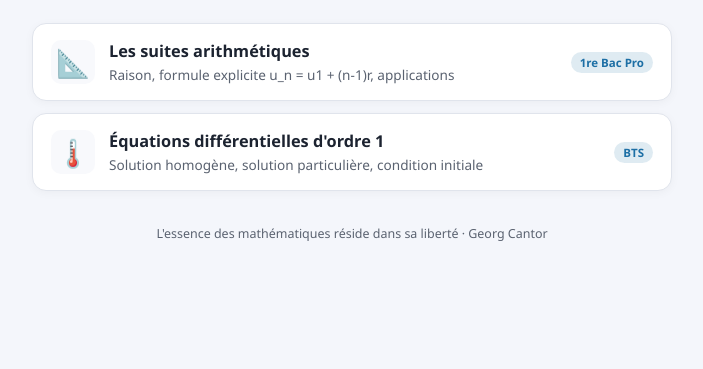
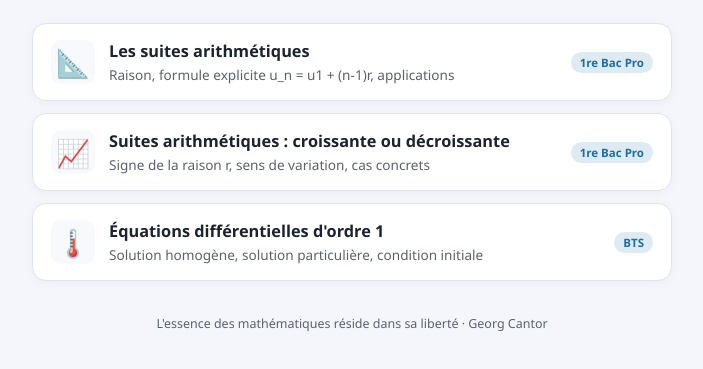
Before and after one commit to jchabrolauvergne-pixel/MSC, a plain HTML site: page maths/index.html in a window 1280 px wide. Shown: the part 125-494 px from the top of the page, without its empty margins (288-991 px from the left). Drawn offline with Linux system fonts and the light colour scheme.

Commit message:
Update index.html

```diff
--- a/maths/index.html
+++ b/maths/index.html
@@ -88,6 +88,13 @@ const quizzes = [
     file: "quiz-suites-arithmetiques.html"
   },
   {
+    title: "Suites arithmétiques : croissante ou décroissante",
+    desc: "Signe de la raison r, sens de variation, cas concrets",
+    tag: "1re Bac Pro",
+    icon: "📈",
+    file: "quiz-suites-arithmetiques-sens.html"
+  },
+  {
     title: "Équations différentielles d'ordre 1",
     desc: "Solution homogène, solution particulière, condition initiale",
     tag: "BTS",
```
